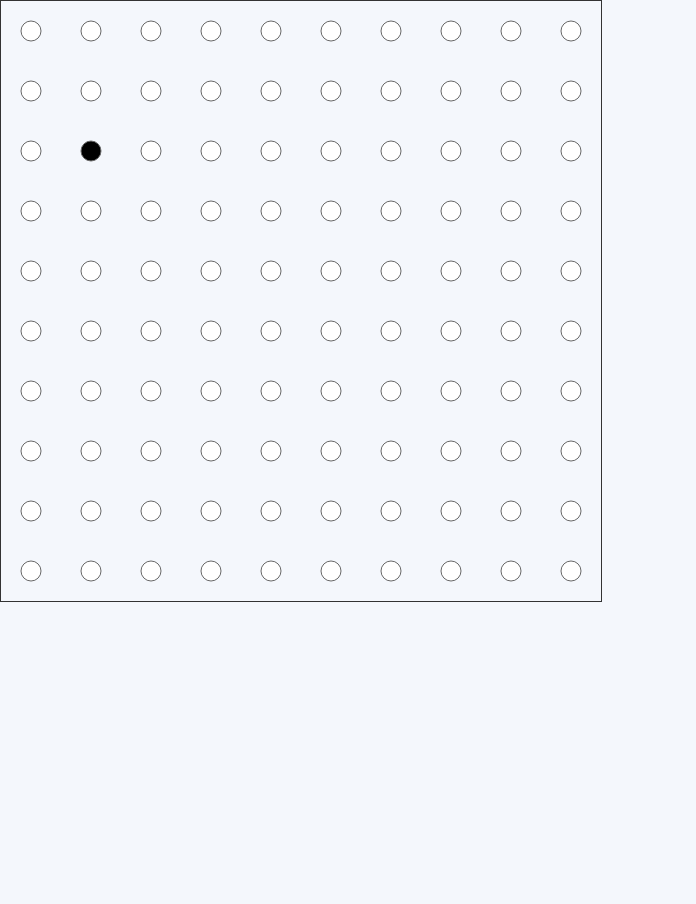
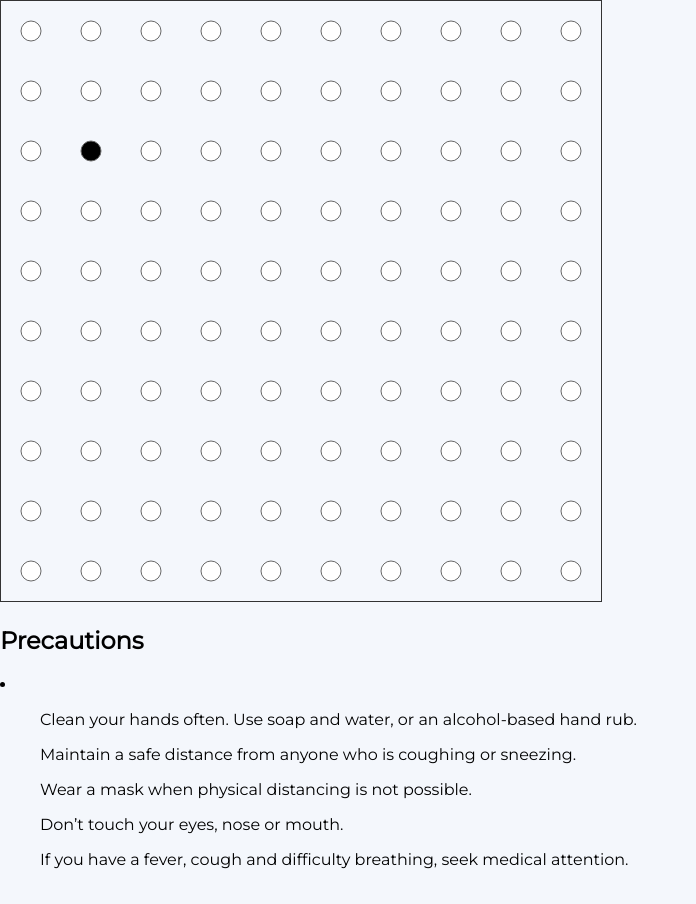
Before and after one commit to anupama212/COVPRO, a plain HTML site: page dsproj.html in a window 1280 px wide. Shown: the part 815-1719 px from the top of the page, without its empty margins (0-696 px from the left). Before the commit the page ends 1440 px from the top, so only its background shows below. Drawn offline with Linux system fonts and the light colour scheme; no server answers.

Commit message:
Update dsproj.html

```diff
--- a/dsproj.html
+++ b/dsproj.html
@@ -213,7 +213,17 @@ canvas {
     <canvas id="graph" width="600" height="100"></canvas><br>
     <canvas id="city" width="600" height="600"></canvas>
       </div>
+      <section>
+	      <h2> <b> Precautions </b> </h2>
+	      <li>
+		      <ol> Clean your hands often. Use soap and water, or an alcohol-based hand rub. </ol>
+		      <ol> Maintain a safe distance from anyone who is coughing or sneezing. </ol>
+		      <ol> Wear a mask when physical distancing is not possible. </ol>
+		      <ol> Don’t touch your eyes, nose or mouth. </ol>
+		      <ol> If you have a fever, cough and difficulty breathing, seek medical attention. </ol>
+	      </li>
 
+	</section>
 
     <script>
         setInterval(function(){fetch('https://api.thevirustracker.com/free-api?global=stats')
```
